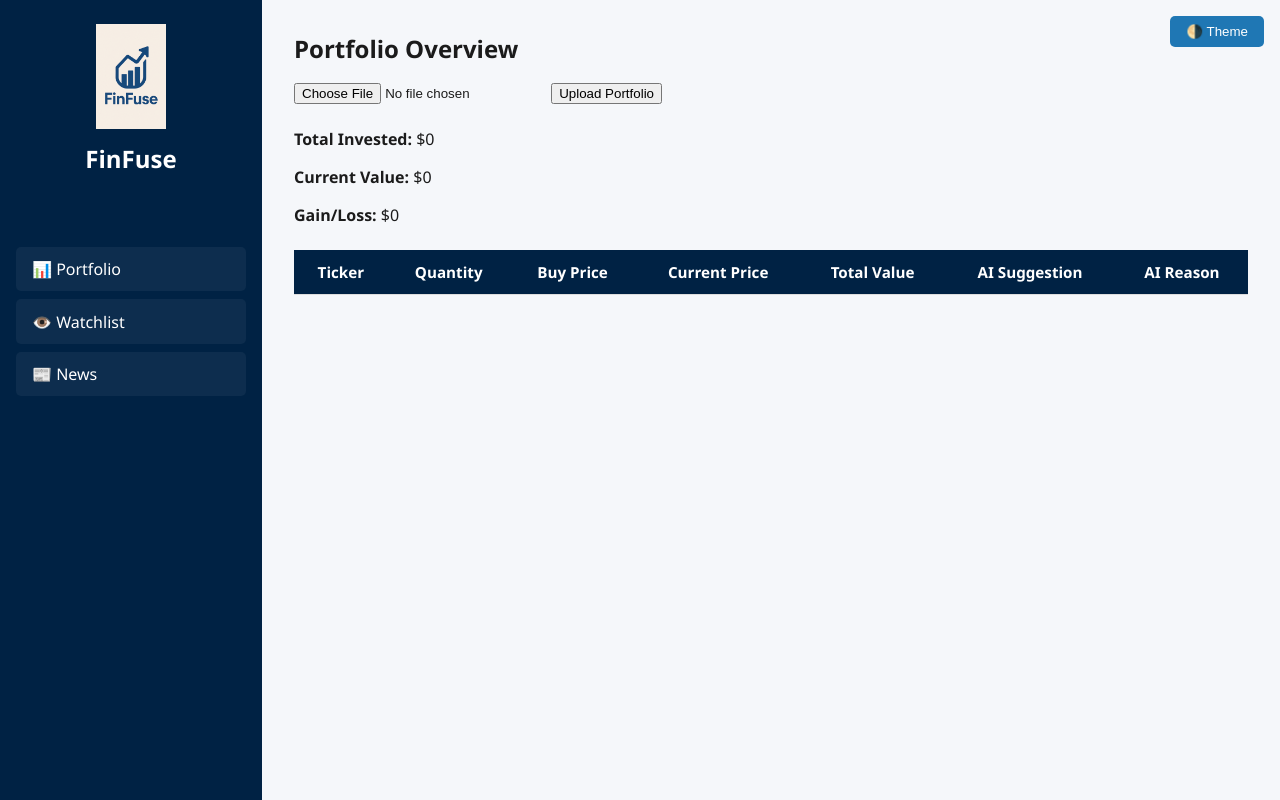
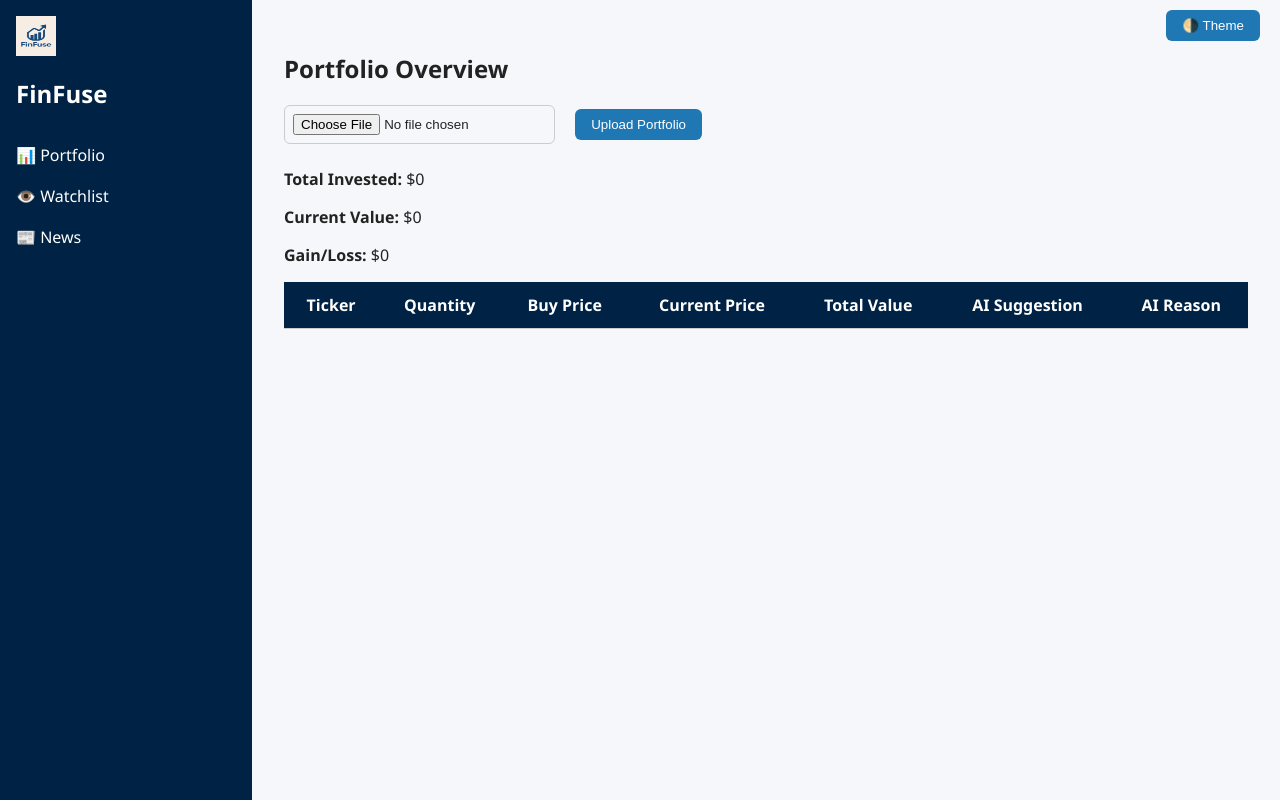
Before and after one commit to Darshil2127/Portfolio, a Flask app: page / in a window 1280 px wide. Run offline with Flask 3, Linux system fonts and the light colour scheme; lists and menus that the app fills with data are empty.

Commit message:
Update style.css

```diff
--- a/static/style.css
+++ b/static/style.css
@@ -1,49 +1,42 @@
+
 /* Base Styles */
 body {
   font-family: 'Segoe UI', sans-serif;
   margin: 0;
+  padding: 0;
   background-color: #f5f7fa;
-  color: #1b1b1b;
+  color: #222;
   transition: background 0.3s ease, color 0.3s ease;
 }
 
-h1, h2 {
-  margin: 0 0 1rem;
+body.dark-mode {
+  background-color: #121212;
+  color: #f5f5f5;
 }
 
-a {
-  color: #1f77b4;
-  text-decoration: none;
-}
-a:hover {
-  text-decoration: underline;
-}
-
+/* Layout */
 .layout {
   display: flex;
   min-height: 100vh;
 }
 
-/* Sidebar */
 .sidebar {
-  width: 230px;
-  background-color: #002244;
+  background: #002244;
   color: white;
-  padding: 1.5rem 1rem;
+  width: 220px;
+  padding: 1rem;
   display: flex;
   flex-direction: column;
-  align-items: center;
+  align-items: flex-start;
 }
 
-.logo-section {
-  text-align: center;
-  margin-bottom: 2rem;
+.sidebar h2 {
+  margin: 0.5rem 0;
 }
 
 .logo-img {
-  max-width: 100%;
-  width: 70px;
-  height: auto;
+  width: 40px;
+  height: 40px;
   margin-bottom: 0.5rem;
 }
 
@@ -52,44 +45,52 @@ a:hover {
   padding: 0;
   width: 100%;
 }
+
 .nav-links li {
-  padding: 0.7rem 1rem;
-  margin: 0.5rem 0;
+  padding: 0.6rem 0;
   cursor: pointer;
-  border-radius: 5px;
-  background: rgba(255,255,255,0.05);
-}
-.nav-links li:hover {
-  background-color: #014a88;
+  transition: background 0.2s ease;
 }
 
-/* Main Content */
-.main-content {
-  flex-grow: 1;
-  padding: 2rem;
+.nav-links li:hover {
+  background: rgba(255, 255, 255, 0.1);
 }
 
-.tab-section {
-  animation: fadeIn 0.3s ease-in-out;
+/* Main content */
+.main-content {
+  flex: 1;
+  padding: 2rem;
+  background: inherit;
 }
 
-@keyframes fadeIn {
-  from { opacity: 0; transform: translateY(10px); }
-  to { opacity: 1; transform: translateY(0); }
+/* Theme Button */
+.toggle-theme-button {
+  position: absolute;
+  top: 10px;
+  right: 20px;
+  background: #1f77b4;
+  color: white;
+  border: none;
+  padding: 0.5rem 1rem;
+  border-radius: 6px;
+  cursor: pointer;
+}
+
+.toggle-theme-button:hover {
+  background-color: #155a8a;
 }
 
 /* Tables */
 table {
   width: 100%;
   border-collapse: collapse;
-  margin-top: 1.5rem;
-  font-size: 0.95rem;
+  margin-top: 1rem;
 }
 
 th, td {
   padding: 0.75rem;
   text-align: center;
-  border-bottom: 1px solid #ddd;
+  border-bottom: 1px solid #ccc;
 }
 
 th {
@@ -97,103 +98,72 @@ th {
   color: white;
 }
 
-/* News Section */
 .news-item {
-  background-color: #f9f9f9;
+  background: #f9f9f9;
+  padding: 1rem;
+  margin: 1rem 0;
   border-radius: 6px;
-  padding: 1rem;
-  margin-bottom: 1rem;
-  box-shadow: 0 1px 5px rgba(0,0,0,0.1);
+  box-shadow: 0 2px 6px rgba(0,0,0,0.05);
   transition: transform 0.2s ease;
 }
+
 .news-item:hover {
   transform: scale(1.01);
 }
 
-/* Watchlist */
-.watchlist-form {
-  display: flex;
-  gap: 1rem;
-  margin-bottom: 1rem;
+body.dark-mode .news-item {
+  background-color: #1e1e1e;
+  color: #ccc;
 }
-.watchlist-form input {
-  flex: 1;
-  padding: 0.5rem;
-  font-size: 1rem;
-}
-.watchlist-form button {
+
+button {
   background-color: #1f77b4;
   color: white;
   border: none;
   padding: 0.5rem 1rem;
+  border-radius: 6px;
   cursor: pointer;
-  border-radius: 4px;
+  transition: background-color 0.3s ease;
 }
-.watchlist-form button:hover {
+
+button:hover {
   background-color: #155a8a;
 }
 
+/* Watchlist */
 .watchlist-item {
+  background-color: #f0f0f0;
+  padding: 1rem;
+  margin: 1rem 0;
   display: flex;
+  align-items: center;
   justify-content: space-between;
-  align-items: center;
-  background: #f0f4f7;
   border-radius: 8px;
-  padding: 1rem;
-  margin-bottom: 1rem;
+  box-shadow: 0 2px 6px rgba(0,0,0,0.05);
 }
+
+body.dark-mode .watchlist-item {
+  background-color: #1f1f1f;
+}
+
 .delete-btn {
-  background: #dc3545;
+  background: transparent;
   border: none;
-  color: white;
-  padding: 0.4rem 0.6rem;
-  border-radius: 5px;
+  font-size: 1.2rem;
+  color: red;
   cursor: pointer;
 }
-.delete-btn:hover {
-  background-color: #b52a3c;
-}
 
-/* Toggle Theme Button */
-.toggle-theme-button {
-  position: fixed;
-  top: 1rem;
-  right: 1rem;
-  background: #1f77b4;
-  color: white;
-  border: none;
-  padding: 0.5rem 1rem;
-  z-index: 1000;
-  cursor: pointer;
-  border-radius: 5px;
-}
-.toggle-theme-button:hover {
-  background: #155a8a;
-}
-
-/* Dark Mode */
-body.dark-mode {
-  background-color: #1c1c1c;
-  color: #f2f2f2;
-}
-body.dark-mode .main-content {
-  background: #1c1c1c;
-}
-body.dark-mode .news-item {
-  background-color: #2c2c2c;
-}
-body.dark-mode table th {
-  background-color: #111;
-}
-body.dark-mode .watchlist-item {
-  background-color: #333;
-}
-body.dark-mode .toggle-theme-button {
-  background: #444;
+form input[type="text"],
+form input[type="file"] {
+  padding: 0.5rem;
+  border: 1px solid #ccc;
+  border-radius: 6px;
+  margin-right: 1rem;
 }
 
 /* Responsive */
-@media screen and (max-width: 768px) {
+@media (max-width: 768px) {
   .layout {
     flex-direction: column;
   }
@@ -207,4 +177,9 @@ body.dark-mode .toggle-theme-button {
   .main-content {
     padding: 1rem;
   }
+
+  .toggle-theme-button {
+    top: 70px;
+    right: 10px;
+  }
 }
```
